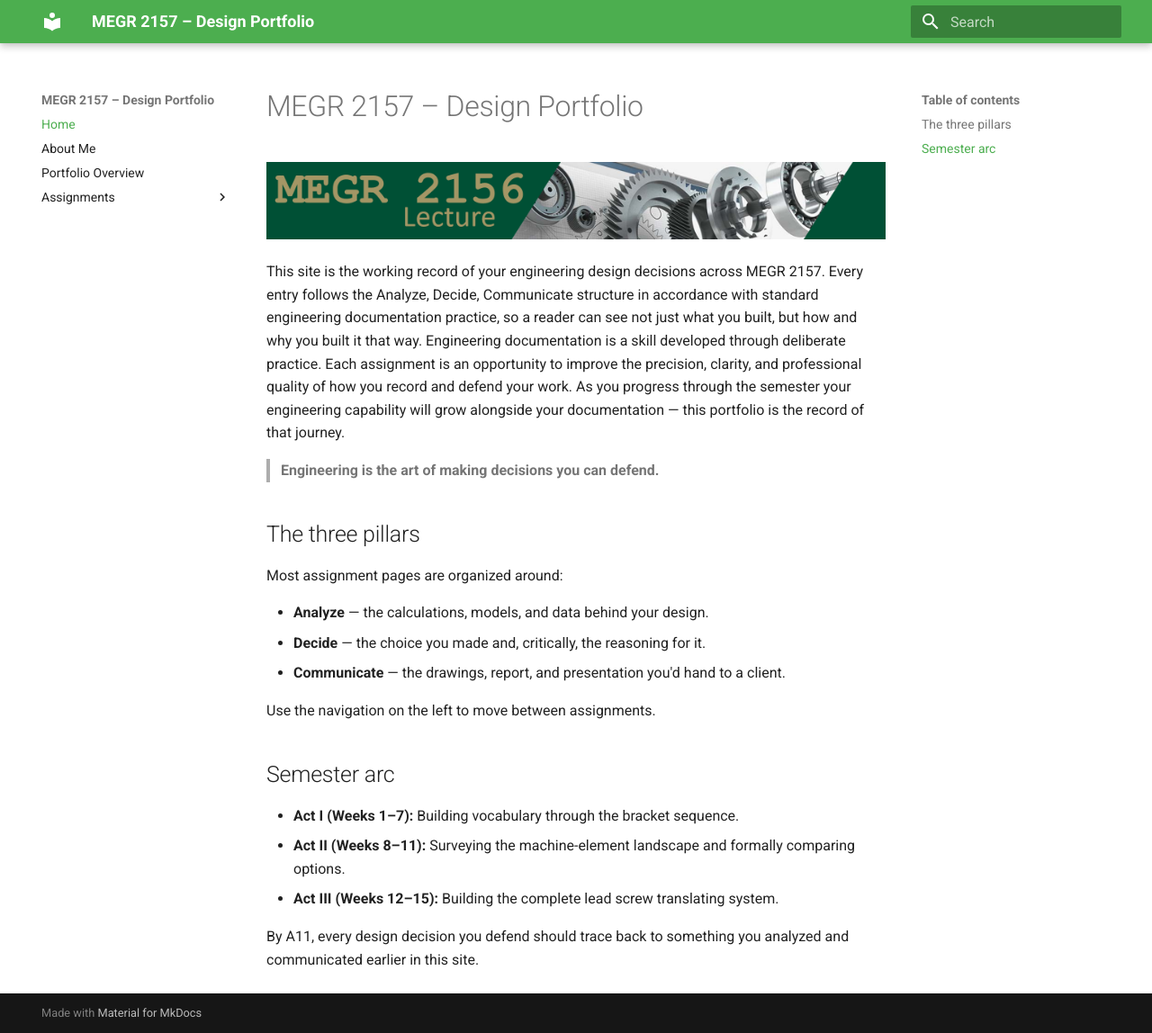
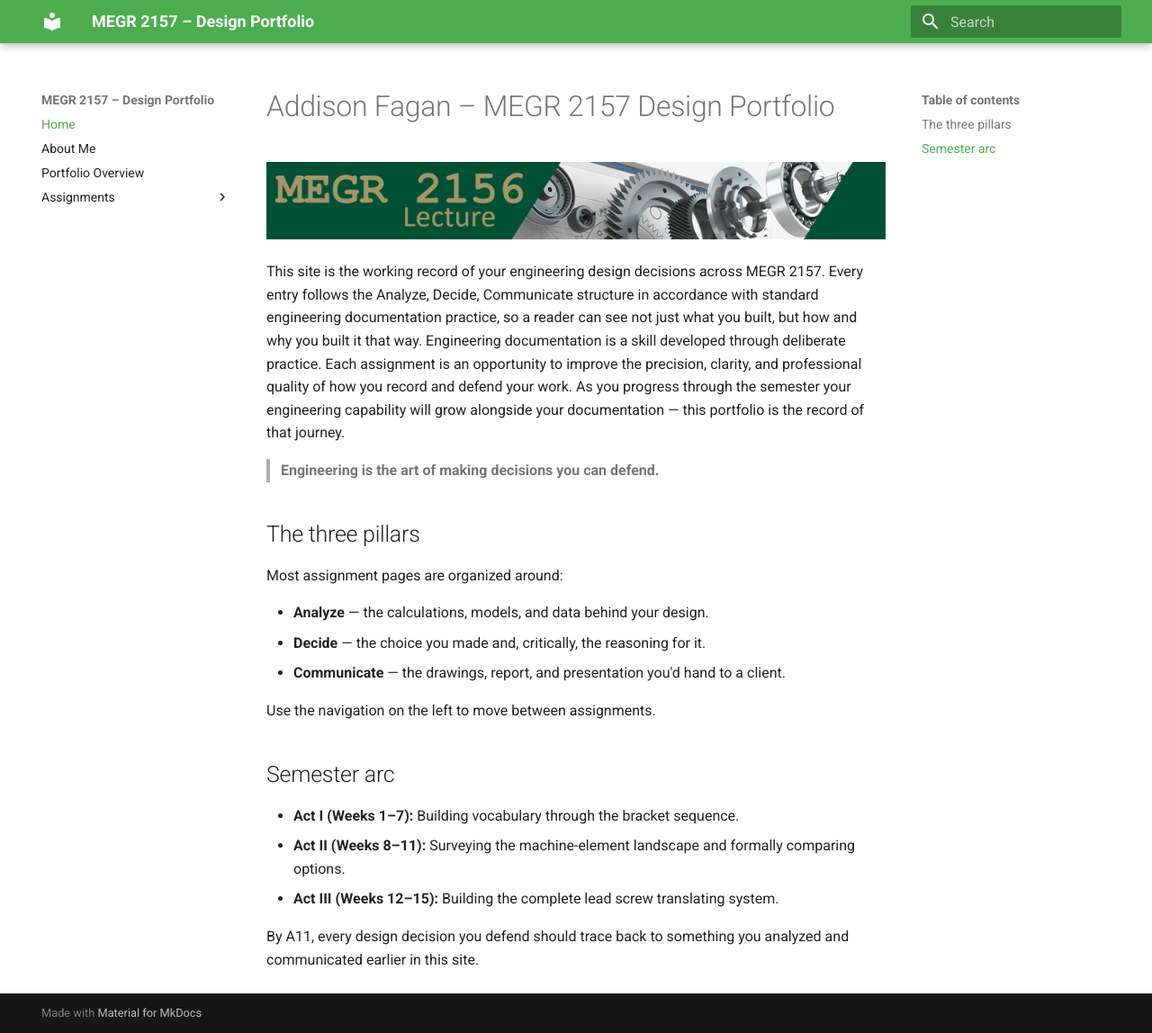
Before and after one commit to Addison-Fagan/megr2157-portfolio, an MkDocs documentation site: the page built from docs/index.md, in a window 1280 px wide and 1148 px high. Shown: the whole window at 90% size. Built offline with MkDocs 1.6.1 and Material for MkDocs 9.7.7, drawn with Linux system fonts in a browser that asks for light colours.

Commit message:
Update title in design portfolio documentation

```diff
--- a/docs/index.md
+++ b/docs/index.md
@@ -1,4 +1,4 @@
-# MEGR 2157 – Design Portfolio
+# Addison Fagan – MEGR 2157 Design Portfolio
 
 ![MEGR 2156-7 Title](MEGR2156title.png)
 
```
